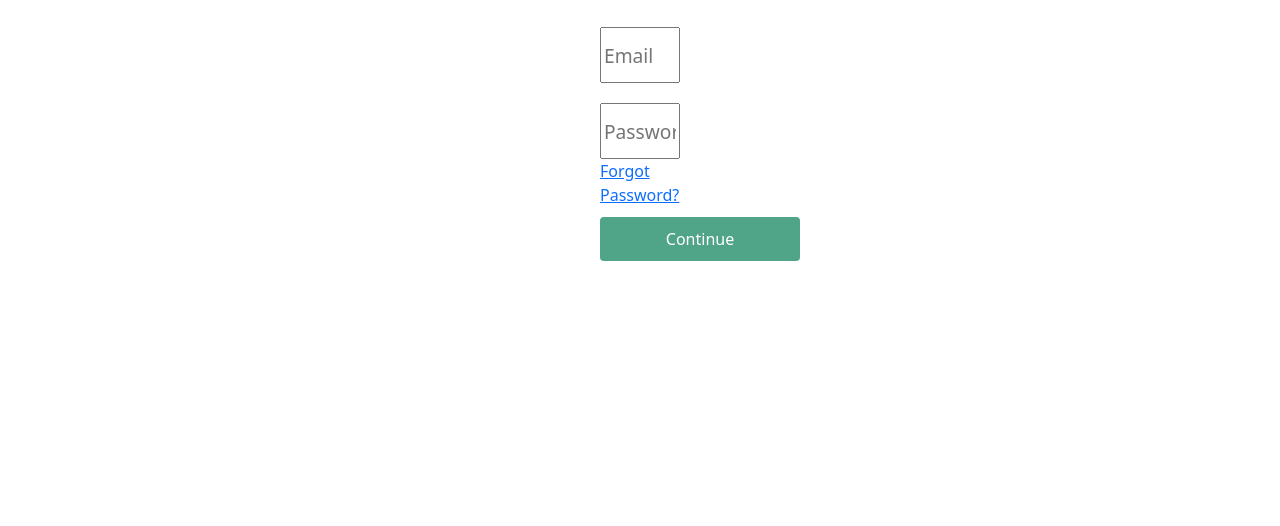
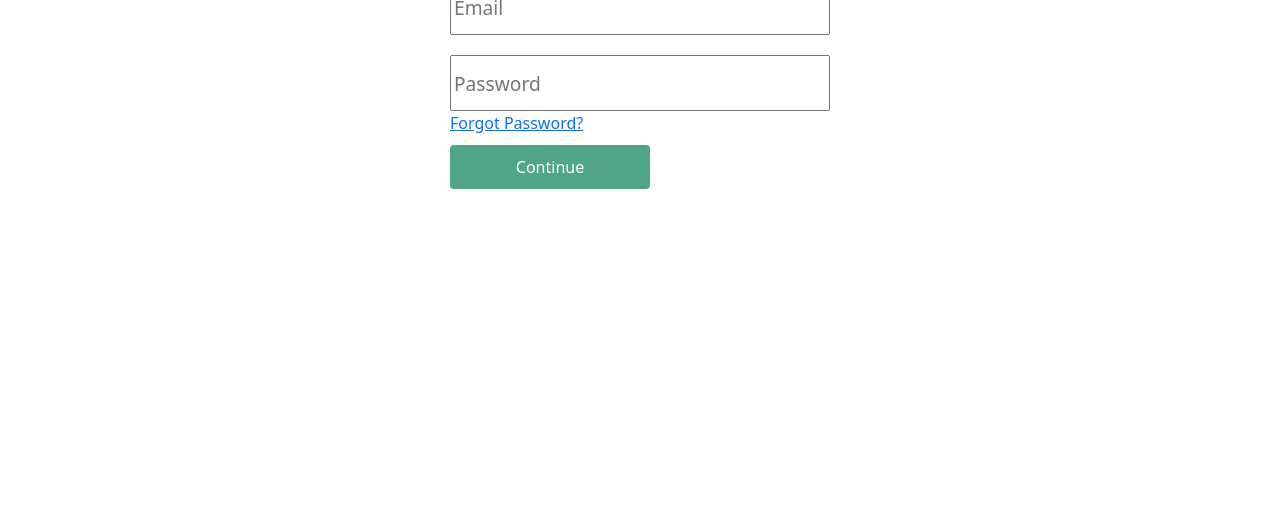
Before and after one commit to BizkitButter/distributor-center, a plain HTML site: page login.html in a window 1280 px wide. Shown: the part 274-800 px from the top of the page. Drawn offline with nearby package versions, Linux system fonts and the light colour scheme.

Commit message:
changed login form ratio

```diff
--- a/css/style.css
+++ b/css/style.css
@@ -87,8 +87,9 @@
 }
 
 .dc-form-wrap {
-    margin-left: 600px;
-    margin-right: 600px;
+    margin-left: 450px;
+    margin-right: 450px;
+
 }
 
 .cd-email-wrap {
```
